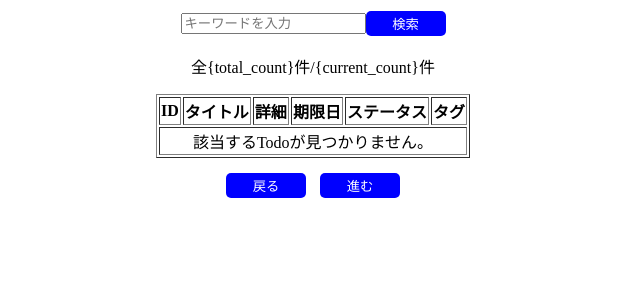
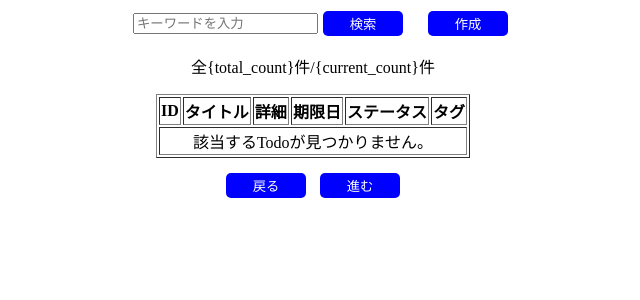
Before and after one commit to webfrontier-2026rookies/Webapp-Fastapi-N_takahashi, a FastAPI app: page / in a window 1280 px wide. Shown: the top 300 px of the page, without its empty margins (327-967 px from the left). Run offline with FastAPI, Linux system fonts and the light colour scheme.

Commit message:
作成ボタン追加

```diff
--- a/static/todo_list.css
+++ b/static/todo_list.css
@@ -1,5 +1,18 @@
 body {
     text-align: center;
+}
+
+.fix {
+    display: flex;
+    justify-content: center;
+    align-items: center;
+    gap: 10px;
+}
+
+.fix form {
+    display: flex;
+    gap: 5px;
+    margin: 0;
 }
 
 /* ボタン */
--- a/templates/todo_list.html
+++ b/templates/todo_list.html
@@ -7,10 +7,14 @@
     <link rel="stylesheet" href="{{ url_for('static', path='/todo_list.css') }}">
 </head>
 <body>
-    <form method="get">
-        <input type="text" name="keyword" placeholder="キーワードを入力" required>
-        <button type="submit">検索</button>
-    </form>
+    <div class="fix">
+        <form method="get">
+            <input type="text" name="keyword" placeholder="キーワードを入力" required>
+            <button type="submit">検索</button>
+        </form>
+
+        <button class="create">作成</button>
+    </div>
 
     <p>全{total_count}件/{current_count}件</p>
 
```
